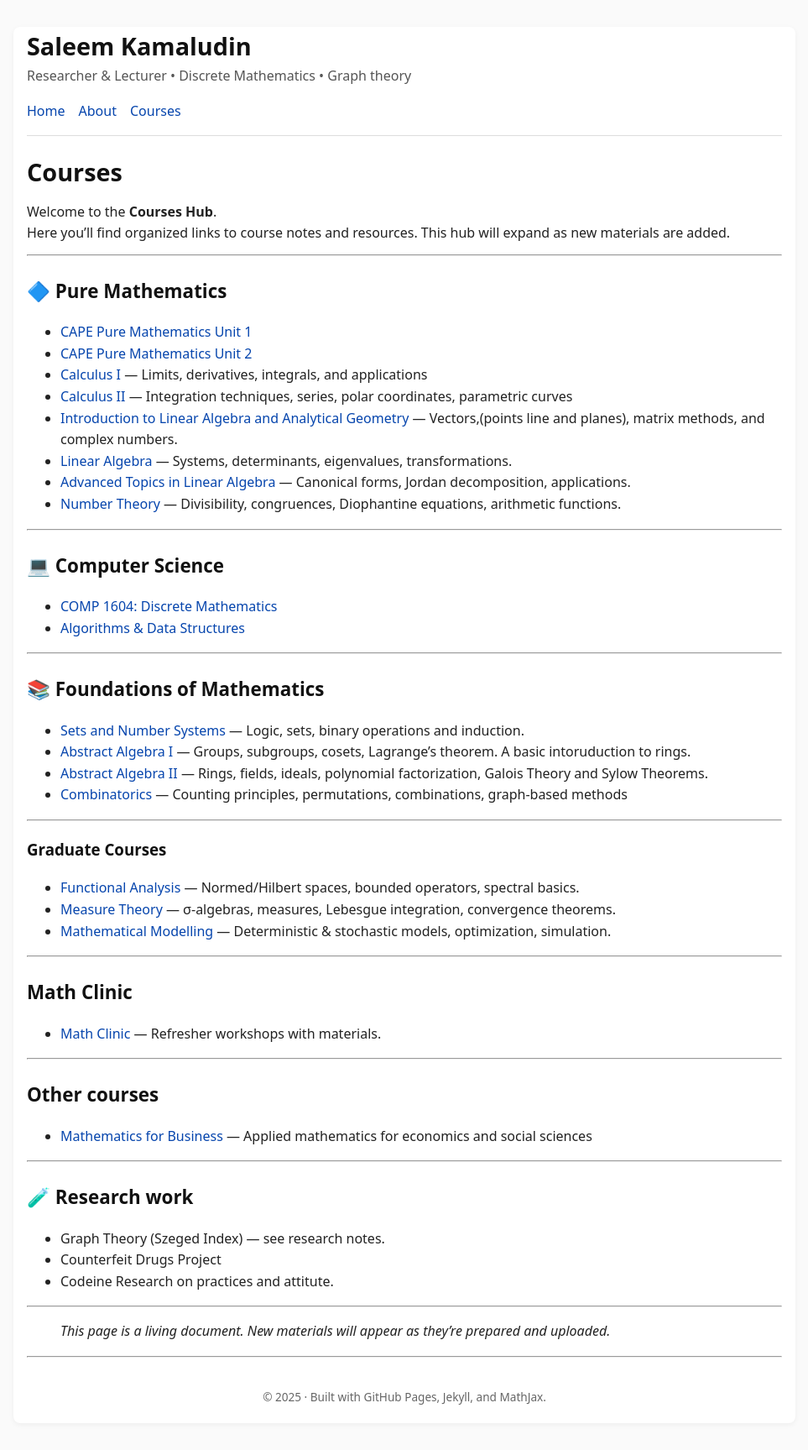
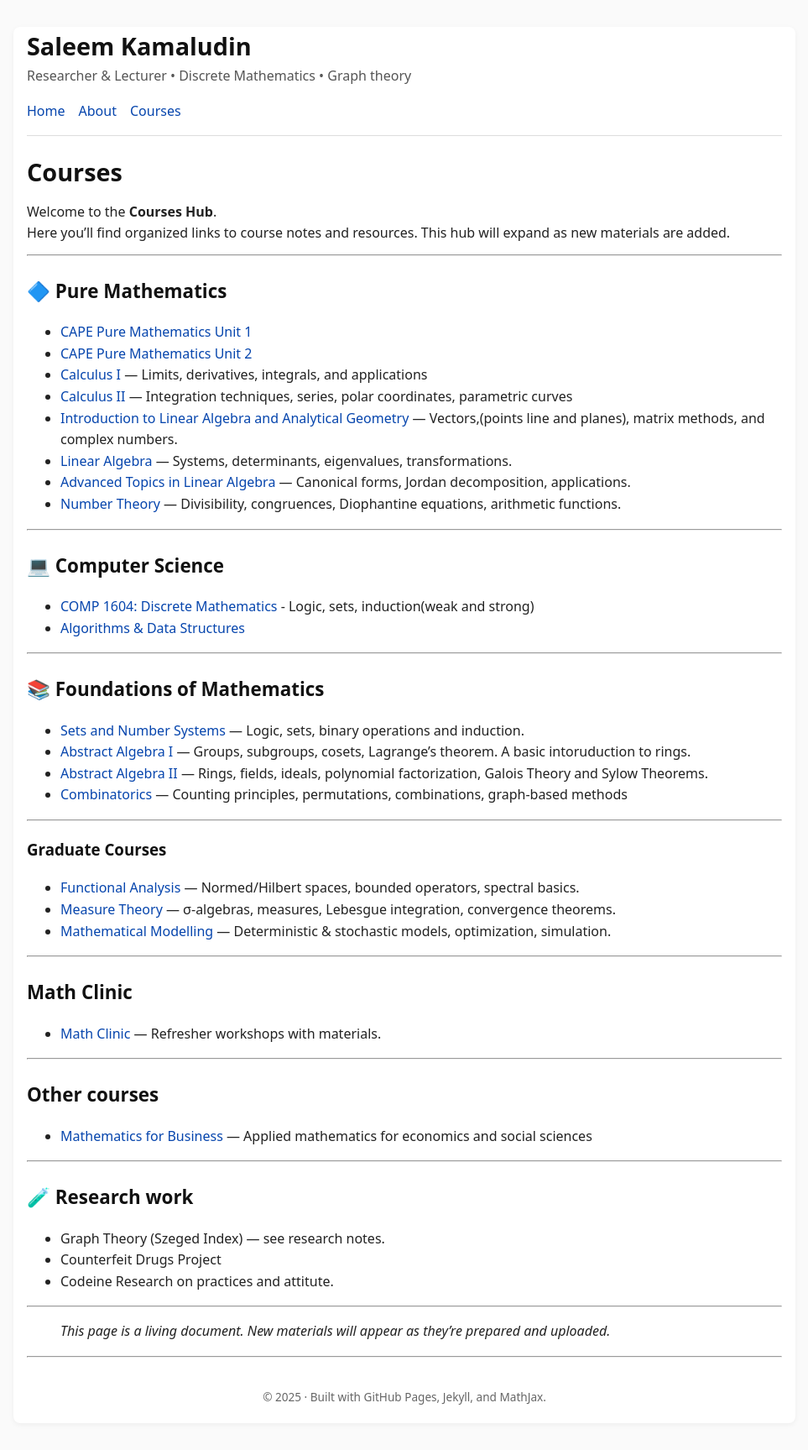
Before and after one commit to SaleemKamaludin/SaleemKamaludin.github.io, a Jekyll site: the page built from courses.md, in a window 1280 px wide. Shown: the whole page at 84% size, without its empty margins (158-1121 px from the left). Built offline with Jekyll 4.4.1, drawn with Linux system fonts in a browser that asks for light colours.

Commit message:
Update courses.md

```diff
--- a/courses.md
+++ b/courses.md
@@ -26,7 +26,7 @@ Here you'll find organized links to course notes and resources. This hub will ex
 
 ## 💻 Computer Science
 
-- [COMP 1604: Discrete Mathematics](/courses/)
+- [COMP 1604: Discrete Mathematics](/courses/)  - Logic, sets, induction(weak and strong)
 - [Algorithms & Data Structures](/courses/)
 
 ---
```
